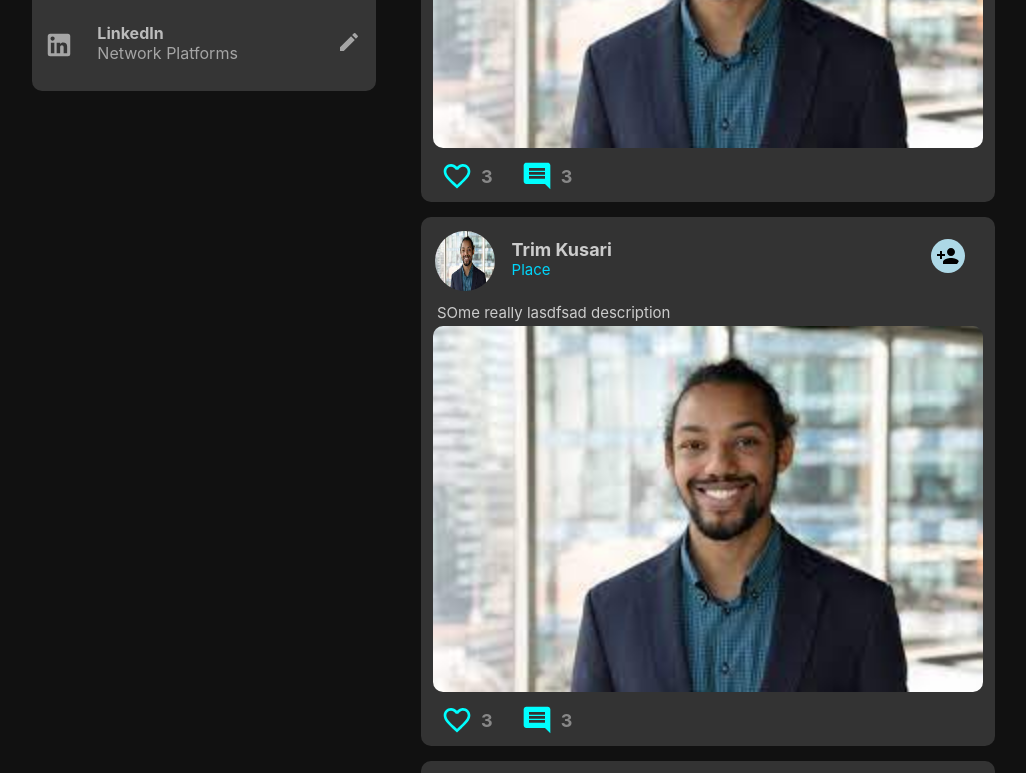
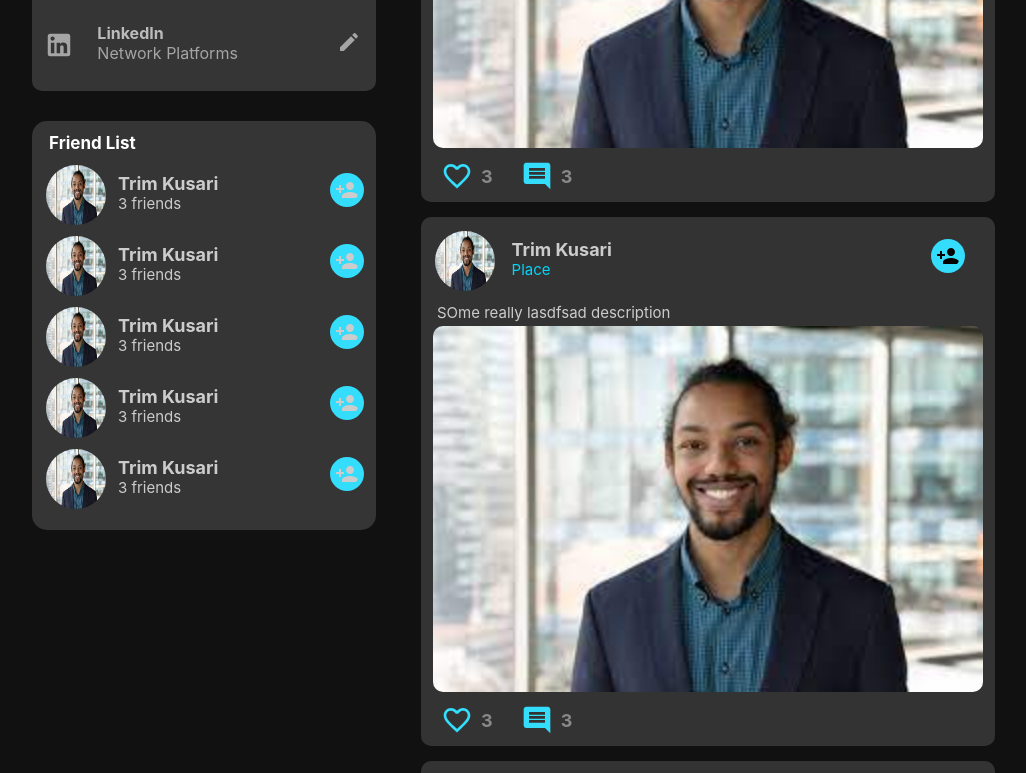
Before and after one commit to fondgram/view, a React (Create React App) app in the folder fondgram/: page / in a window 1280 px wide. Shown: the part 600-1373 px from the top of the page, without its empty margins (47-1073 px from the left). Built offline with nearby package versions, Linux system fonts and the light colour scheme.

Commit message:
Added friendsList component

```diff
--- a/fondgram/src/Components/FriendsList/FriendsList.css
+++ b/fondgram/src/Components/FriendsList/FriendsList.css
@@ -0,0 +1,22 @@
+.friends__list {
+    width: 320px;
+    background-color: #353535;
+    border-radius: 15px;
+    padding: 12px;
+    color: white;
+    margin: 30px 30px 15px 15px;
+
+}
+
+.friends__list.light__mode{
+    background-color: white;
+    color: #353535;
+}
+
+.friends__list .title {
+    margin: 0;
+    padding-left: 5px;
+    font-size: 17px;
+    margin-bottom: 10px;
+    font-weight: 700;
+}
--- a/fondgram/src/Components/FriendsList/FriendsList.js
+++ b/fondgram/src/Components/FriendsList/FriendsList.js
@@ -1,8 +1,18 @@
-import React from 'react'
+import React, { useContext } from 'react'
+import { AppContext } from '../../AppContext';
+import ProfileRow from '../ProfileRow/ProfileRow';
 import "./FriendsList.css"
 const FriendsList = () => {
+  const { lightMode, setLightMode } = useContext(AppContext);
   return (
-    <div>FriendsList</div>
+    <div className={'friends__list' + (lightMode ? " light__mode" : "")}>
+      <p className='title'>Friend List</p>
+      <ProfileRow/>
+      <ProfileRow/>
+      <ProfileRow/>
+      <ProfileRow/>
+      <ProfileRow/>
+    </div>
   )
 }
 
--- a/fondgram/src/Components/PostCard/PostCard.js
+++ b/fondgram/src/Components/PostCard/PostCard.js
@@ -26,18 +26,18 @@ const PostCard = () => {
           <p className={'full__name' + (lightMode ? " light__mode" : "")}>Trim Kusari</p>
           <p className={'location' + (lightMode ? " light__mode" : "")}>Place</p>
         </div>
-        <PersonAddIcon onClick={handleAddFriend} sx={{ marginTop: '10px', backgroundColor: 'lightblue', borderRadius: '50%', padding: "5px", cursor: 'pointer' }} />
+        <PersonAddIcon onClick={handleAddFriend} sx={{ marginTop: '10px', backgroundColor: '#33DDFB', borderRadius: '50%', padding: "5px", cursor: 'pointer' }} />
       </div>
       <div className='bottom__part'>
         <p className={'description' + (lightMode ? " light__mode" : "")}>SOme really lasdfsad description</p>
         <img className='post__image' src={require("./assets/profileSample.jpg")} alt='profile__image' />
         <div>
           <div className='likes'>
-            <FavoriteBorderIcon className='icon' onClick={handleAddLike} sx={{ fontSize: "32px", padding: '4px', color: 'aqua', cursor: 'pointer', margin: '4px' }} /> {/*Todo: set filled heart if liked, otherwise unfilled */}
+            <FavoriteBorderIcon className='icon' onClick={handleAddLike} sx={{ fontSize: "32px", padding: '4px', color: '#33DDFB', cursor: 'pointer', margin: '4px' }} /> {/*Todo: set filled heart if liked, otherwise unfilled */}
             <span>3</span>
           </div>
           <div className='comments'>
-            <InsertCommentIcon className='icon' onClick={handleShowComments} sx={{ fontSize: "32px", padding: '4px', color: 'aqua', cursor: 'pointer', margin: '4px' }} />
+            <InsertCommentIcon className='icon' onClick={handleShowComments} sx={{ fontSize: "32px", padding: '4px', color: '#33DDFB', cursor: 'pointer', margin: '4px' }} />
             <span>3</span>
           </div>
         </div>
--- /dev/null
+++ b/fondgram/src/Components/ProfileRow/ProfileRow.css
@@ -0,0 +1,31 @@
+.profile__row {
+    display: grid;
+    grid-template-columns: 2fr 9fr 1fr;
+    color: #ccc;
+    margin: 7px 0;
+}
+
+.profile__row.light__mode{
+    color: #333
+}
+.profile__row .info {
+    margin-left: 10px;
+    display: flex;
+    flex-direction: column;
+}
+
+.profile__row .full__name {
+    margin: 0;
+    margin-top: 10px;
+    font-size: 18px;
+    font-weight: 700;
+}
+.profile__row .full__name:hover {
+    color: aqua;
+    cursor: pointer;
+}
+.profile__row .nr__friends {
+    margin: 0;
+    margin: 0;
+    font-size: 15px;
+}
--- /dev/null
+++ b/fondgram/src/Components/ProfileRow/ProfileRow.js
@@ -0,0 +1,23 @@
+import React, { useContext } from 'react'
+import { AppContext } from '../../AppContext';
+import PersonAddIcon from '@mui/icons-material/PersonAdd';
+import "./ProfileRow.css"
+
+const ProfileRow = () => {
+  const { lightMode, setLightMode } = useContext(AppContext);
+  const handleAddFriend = () => {
+    console.log('clicked')
+  }
+  return (
+    <div className={'profile__row' + (lightMode ? " light__mode" : "")}>
+      <img className='profile__image' src={require("./assets/profileSample.jpg")} alt='profile__image' />
+      <div className='info'>
+        <p className={'full__name' + (lightMode ? " light__mode" : "")}>Trim Kusari</p>
+        <p className='nr__friends'>3 friends</p>
+      </div>
+      <PersonAddIcon onClick={handleAddFriend} sx={{ marginTop: '10px', backgroundColor: '#33DDFB', borderRadius: '50%', padding: "5px", cursor: 'pointer' }} />
+    </div>
+  )
+}
+
+export default ProfileRow
--- a/fondgram/src/Pages/Home/Home.css
+++ b/fondgram/src/Pages/Home/Home.css
@@ -3,7 +3,7 @@
 }
 
 .home.light__mode {
-    background-color: #eee;
+    background-color: #f0f2f5;
 }
 
 .home main {
--- a/fondgram/src/Pages/Home/Home.js
+++ b/fondgram/src/Pages/Home/Home.js
@@ -5,7 +5,9 @@ import ProfileInfoCard from '../../Components/ProfileInfoCard/ProfileInfoCard'
 import PostCard from '../../Components/PostCard/PostCard'
 import Recommended from '../../Components/Recommended/Recommended'
 import { AppContext } from '../../AppContext'
+import FriendsList from '../../Components/FriendsList/FriendsList'
 import "./Home.css"
+
 
 const Home = () => {
   const { lightMode, setLightMode } = useContext(AppContext);
@@ -13,7 +15,10 @@ const Home = () => {
     <div className={'home' + (lightMode ? " light__mode" : "")}>
       <Navbar />
       <main>
-        <ProfileInfoCard />
+        <div>
+          <ProfileInfoCard />
+          <FriendsList />
+        </div>
         <div>
           <AddPost />
           <PostCard />
```
Also changed, not shown: fondgram/src/Components/ProfileInfoCard/ProfileInfoCard.css (line endings or trailing spaces), fondgram/src/Components/ProfileRow/assets/emptyProfile.webp (added), fondgram/src/Components/ProfileRow/assets/profileSample.jpg (added).
